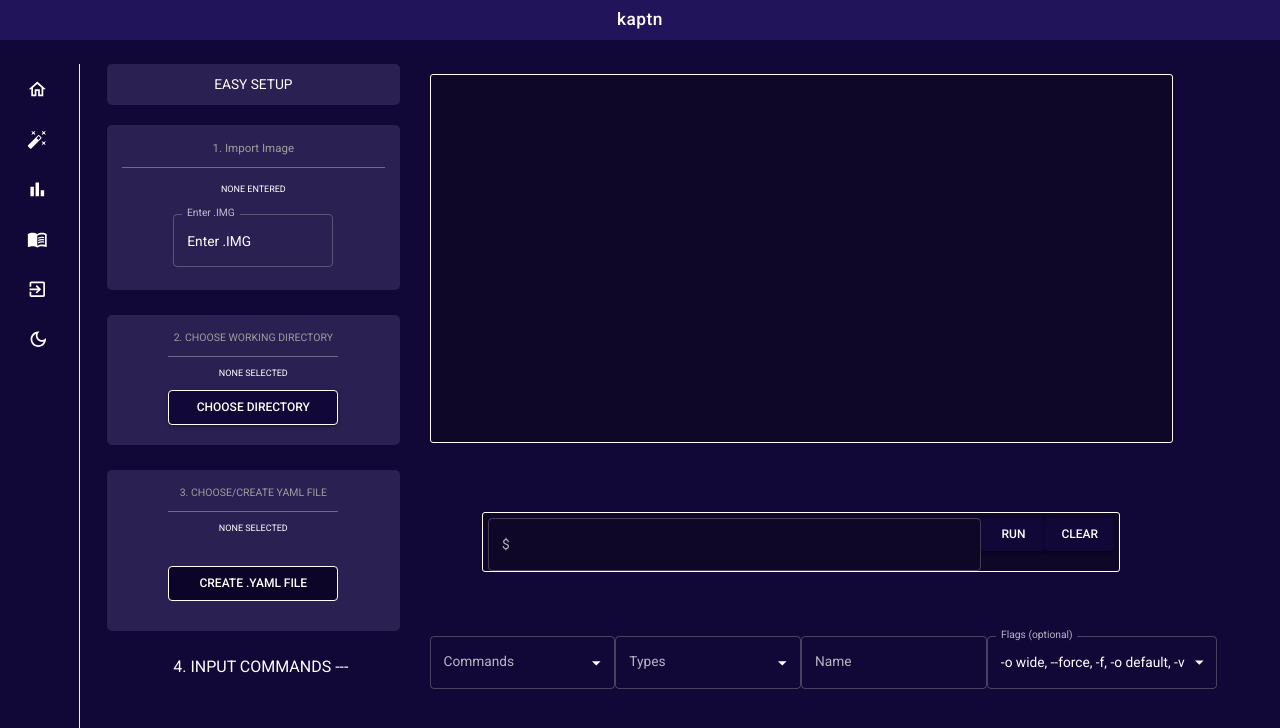
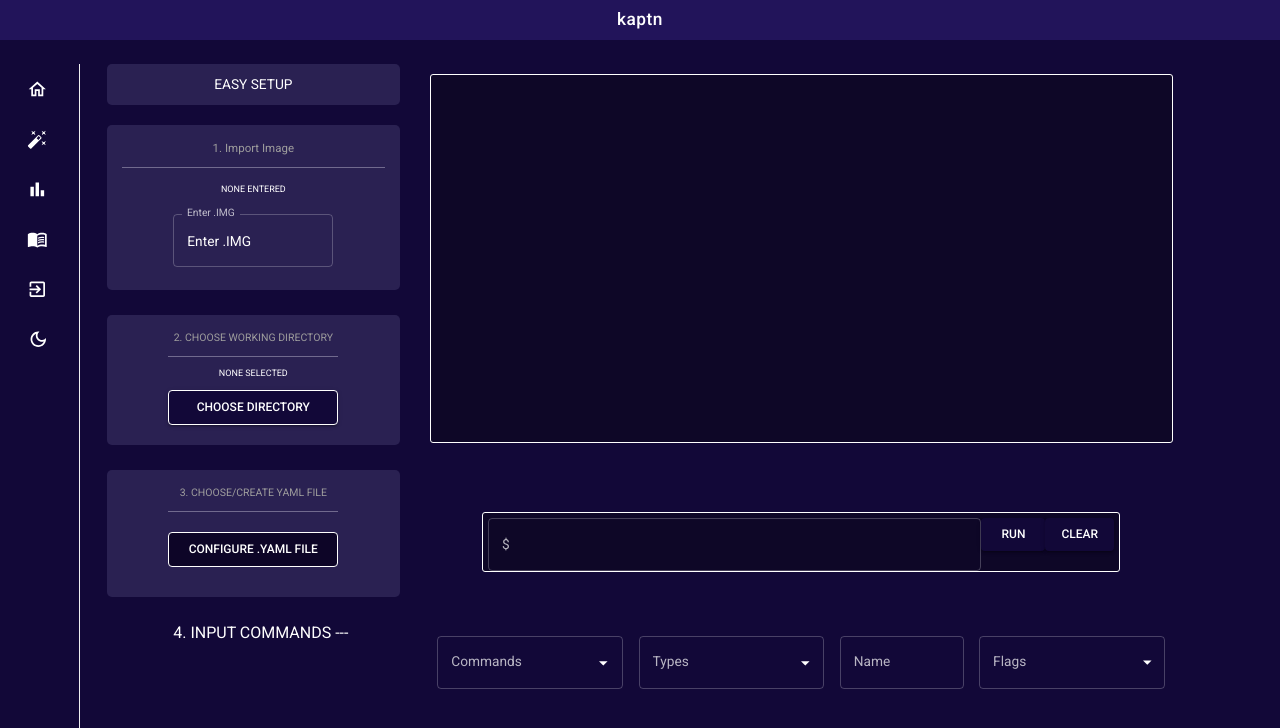
Before and after one commit to oslabs-beta/kaptn, a React (Vite) app: page /setup in a window 1280 px wide. Shown: the top 728 px of the page. Built offline with nearby package versions, Linux system fonts and the light colour scheme.

Commit message:
converts setup to ts, fixes cl issue and flags

```diff
--- a/src/App.tsx
+++ b/src/App.tsx
@@ -2,10 +2,10 @@
 import Login from './pages/Login.jsx';
 import Cluster from './pages/Cluster.jsx';
 import { createBrowserRouter, RouterProvider } from 'react-router-dom';
-import Dashboard from './pages/Dashboard.jsx';
+import Dashboard from './pages/Dashboard.tsx';
 import Topbar from './components/Topbar.jsx';
 import SideNav from './components/Sidebar.jsx';
-import Setup from './pages/Setup.jsx';
+import Setup from './pages/Setup.tsx';
 import Glossary from './pages/Glossary.jsx';
 import { ColorModeContext, useMode } from './theme.js';
 import { CssBaseline, ThemeProvider } from '@mui/material';
--- a/src/Pages/Dashboard.tsx
+++ b/src/Pages/Dashboard.tsx
@@ -55,7 +55,7 @@
       target: { value },
     } = event;
     setName(value);
-  }
+  };
 
   // Set current directory state
   const handleUploadDirectory = (event) => {
@@ -137,7 +137,7 @@
   };
 
   // Command list options
-  const commandList: {label: string, year: number}[] = [
+  const commandList: { label: string; year: number }[] = [
     { label: 'get', year: 1994 },
     { label: 'apply', year: 1972 },
     { label: 'create', year: 1974 },
@@ -146,7 +146,7 @@
   ];
 
   // Type options
-  const types: {label: string}[] = [
+  const types: { label: string }[] = [
     { label: 'node' },
     { label: 'nodes' },
     { label: 'pod' },
--- a/src/Pages/Setup.jsx
+++ b/src/Pages/Setup.tsx
@@ -18,7 +18,7 @@
 import Grid from '@mui/system/Unstable_Grid';
 import CommandLine from '../components/CommandLine.jsx';
 import Terminal from '../components/Terminal.jsx';
-import Sidebar from '../components/Sidebar';
+import Sidebar from '../components/Sidebar.jsx';
 // import CommandField from '../components/CommandField';
 
 const BeginnerHeader = styled('div')(({ theme }) => ({
@@ -84,17 +84,19 @@
 ];
 
 function Setup() {
-  const [verb, setVerb] = React.useState('');
-  const [type, setType] = React.useState('');
-  const [name, setName] = React.useState('');
-  const [currDir, setCurrDir] = React.useState('NONE SELECTED');
-  const [userInput, setUserInput] = React.useState('');
-  const [command, setCommand] = useState('');
-  const [response, setResponse] = useState([]);
-  const [flags, setFlags] = useState('');
-  const [editOpen, setEditOpen] = React.useState(false);
-  const [imgPath, setImgPath] = useState('NONE ENTERED');
-  const [imgField, setImgField] = useState('Enter .IMG');
+  const [verb, setVerb] = React.useState<string>('');
+  const [type, setType] = React.useState<string>('');
+  const [name, setName] = React.useState<string>('');
+  const [currDir, setCurrDir] = React.useState<string>('NONE SELECTED');
+  const [userInput, setUserInput] = React.useState<string>('');
+  const [command, setCommand] = useState<string>('');
+  const [response, setResponse] = useState<
+    Array<{ command: string; response: { [key: string]: string } }>
+  >([]);
+  const [editOpen, setEditOpen] = React.useState<boolean>(false);
+  const [imgPath, setImgPath] = useState<string>('NONE ENTERED');
+  const [imgField, setImgField] = useState<string>('Enter .IMG');
+  const [flags, setFlags] = useState<Array<string>>([]);
 
   const options = commands.map((option) => {
     const firstLetter = commands[0].category;
@@ -127,16 +129,20 @@
 
   // Set flag list state
   const handleFlags = (event) => {
-    console.log('event is', event);
     const {
       target: { value },
     } = event;
-
-    console.log('handleflag target value is', value);
     setFlags(
       // On autofill we get a stringified value.
       typeof value === 'string' ? value.split(',') : value
     );
+  };
+
+  const handleNameChange = (event) => {
+    const {
+      target: { value },
+    } = event;
+    setName(value);
   };
 
   // Set current directory state
@@ -164,9 +170,13 @@
   // Set the command state based on current inputs
   useEffect(() => {
     let newCommand = '';
-    if (verb !== '') newCommand += verb;
+    if (verb !== '') newCommand += ' ' + verb;
     if (type !== '') newCommand += ' ' + type;
     if (name !== '') newCommand += ' ' + name;
+    if (flags.length)
+      flags.forEach((flag) => {
+        newCommand += ' ' + flag;
+      });
     if (userInput !== '') newCommand += ' ' + userInput;
     setCommand(newCommand);
   });
@@ -185,7 +195,6 @@
       return cliResponse;
     } catch (e) {
       console.log(e);
-      setError(true);
     }
   };
 
@@ -234,7 +243,7 @@
       <Grid
         id='setup-page'
         container
-        disableEqualOverflow='true'
+        disableEqualOverflow
         width={'100vw'}
         height={'95vh'}
         sx={{ pt: 3, pb: 3 }}
@@ -436,6 +445,7 @@
                 CHOOSE DIRECTORY
                 <input
                   type='file'
+                  // @ts-expect-error
                   directory=''
                   webkitdirectory=''
                   hidden
@@ -475,17 +485,6 @@
                   height: '1px',
                 }}
               />
-              <div
-                style={{
-                  display: 'flex',
-                  flexDirection: 'column',
-                  alignItems: 'center',
-                  padding: '10px',
-                  fontSize: '9px',
-                }}
-              >
-                {currDir}
-              </div>
 
               <Button
                 onClick={handleEditOpen}
@@ -501,7 +500,7 @@
                   fontSize: '12px',
                 }}
               >
-                CREATE .YAML FILE
+                Configure .YAML FILE
               </Button>
               <Backdrop
                 style={{
@@ -679,7 +678,6 @@
                   renderGroup={(params) => (
                     <li
                       style={{
-                        WebkitScrollbarColor: 'red yellow',
                         color: '#ffffff',
                         fontSize: '13px',
                       }}
@@ -687,7 +685,6 @@
                     >
                       <BeginnerHeader
                         style={{
-                          webkitScrollbarColor: 'red yellow',
                           color: '#ffffff',
                           fontSize: '14px',
                         }}
@@ -696,7 +693,6 @@
                       </BeginnerHeader>
                       <GroupItems
                         style={{
-                          webkitScrollbarColor: 'red yellow',
                           color: '#ffffff',
                           fontSize: '14px',
                         }}
@@ -720,42 +716,35 @@
                   )}
                 />
               </Grid>
-              <Grid id='name' xs={3}>
+              <Grid id='name' xs={2}>
                 <form
-                  onChange={(e) => {
-                    setName(e.target.value);
-                    console.log(name);
-                  }}
+                  onChange={handleNameChange}
                   onSubmit={(e) => {
                     e.preventDefault();
                   }}
-                  value={name}
                 >
                   <TextField
                     id='outlined-basic'
                     label='Name'
                     variant='outlined'
-                    fullWidth='true'
                   />
                 </form>
               </Grid>
               <Grid id='flag' xs={3}>
-                <FormControl>
-                  <InputLabel id='demo-multiple-checkbox-label'>
-                    Flags (optional)
-                  </InputLabel>
+                <FormControl fullWidth>
+                  <InputLabel id='flag-label'>Flags</InputLabel>
                   <Select
-                    labelId='demo-multiple-checkbox-label'
-                    id='demo-multiple-checkbox'
+                    labelId='flag-label'
+                    id='flag-label'
                     multiple
-                    value={flagList}
+                    value={flags}
                     onChange={handleFlags}
-                    input={<OutlinedInput label='Flags (optional)' />}
+                    input={<OutlinedInput label='Flags' />}
                     renderValue={(selected) => selected.join(', ')}
                   >
                     {flagList.map((name) => (
                       <MenuItem key={name} value={name}>
-                        <Checkbox unchecked={flagList} />
+                        <Checkbox checked={flags.indexOf(name) > -1} />
                         <ListItemText primary={name} />
                       </MenuItem>
                     ))}
```
Also changed, not shown: 2 other files (tests, documents, lock files or other folders).
